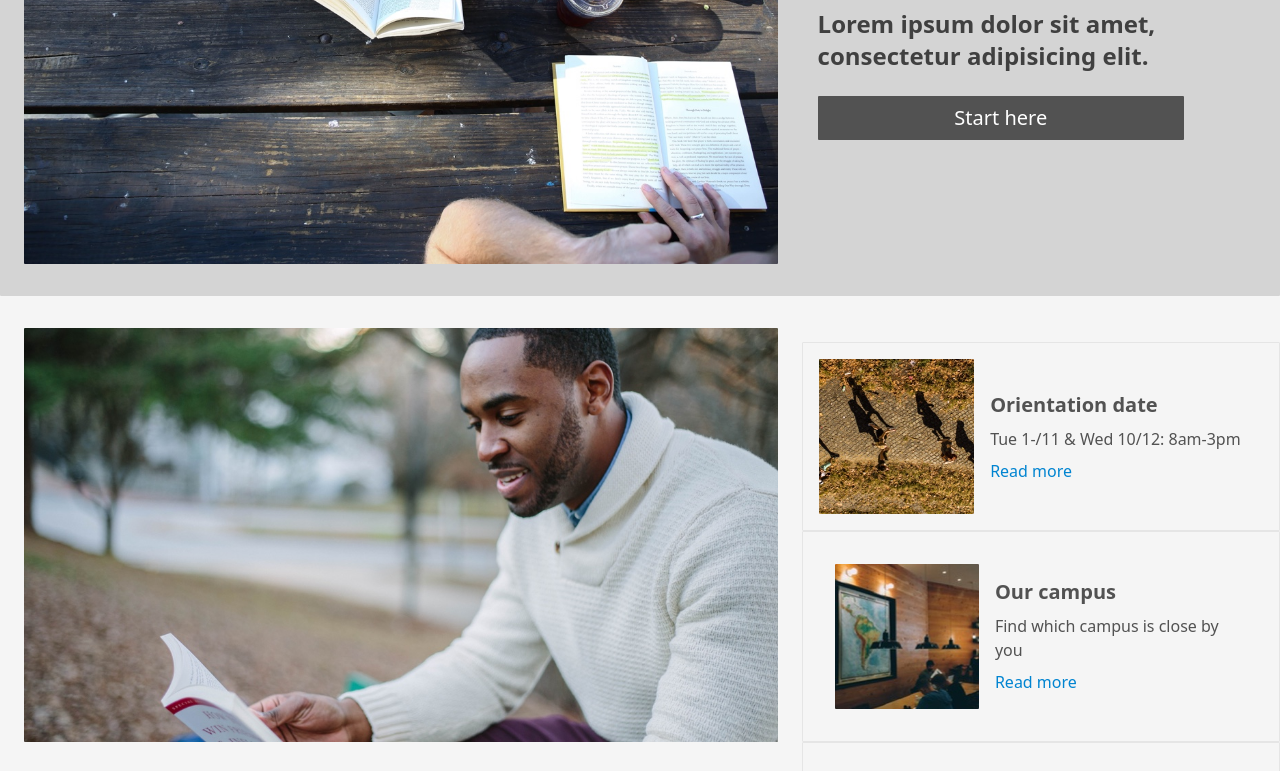
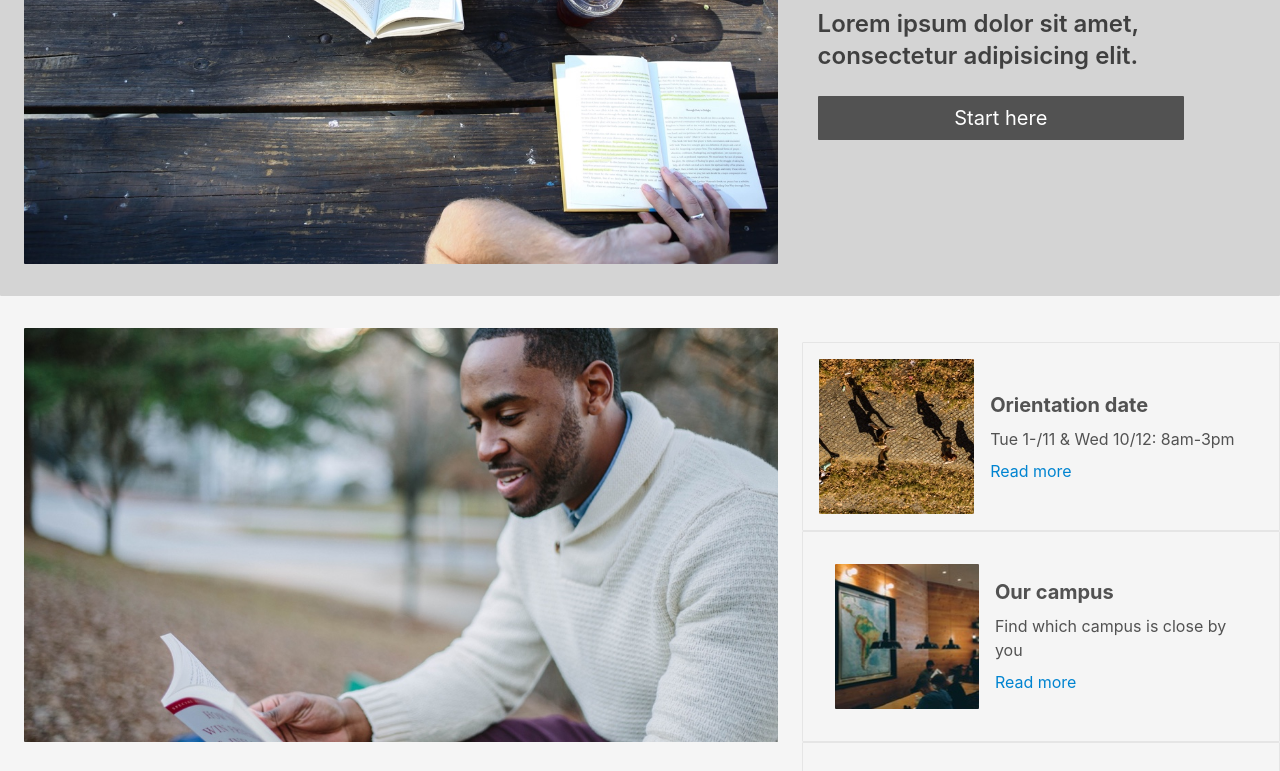
Before and after one commit to chollasit-dev/05-chin-colmar, a plain HTML site: page index.html in a window 1280 px wide. Shown: the part 389-1160 px from the top of the page. Drawn offline with nearby package versions, Linux system fonts and the light colour scheme.

Commit message:
fix(ui): fix incomplete font importing
Fix unused font importing and change from "Open Sans" to "Inter" to be
more identical to the wireframe.

```diff
--- a/index.html
+++ b/index.html
@@ -6,14 +6,19 @@
 
     <!-- Google fonts: Open Sans -->
     <link rel="preconnect" href="https://fonts.googleapis.com" />
+    <link rel="preconnect" href="https://fonts.gstatic.com" crossorigin />
     <link
-      href="https://fonts.googleapis.com/css2?family=Inter:ital,opsz,wght@0,14..32,100..900;1,14..32,100..900&family=Open+Sans:ital,wght@0,300..800;1,300..800&display=swap"
+      href="https://fonts.googleapis.com/css2?family=Open+Sans:ital,wght@0,300..800;1,300..800&family=Roboto:ital,wght@0,100..900;1,100..900&display=swap"
       rel="stylesheet"
     />
 
     <!-- Tailwind CSS v4.0 -->
     <script src="https://unpkg.com/@tailwindcss/browser@4"></script>
     <style type="text/tailwindcss">
+      html {
+        font-family: Inter, Arial, Helvetica, sans-serif;
+      }
+
       * {
         @apply rounded-[1px] outline-[3px] outline-offset-4 outline-transparent transition-colors duration-300 focus-visible:outline-sky-400/40;
         /* @apply outline outline-1 outline-red-500; */
```
